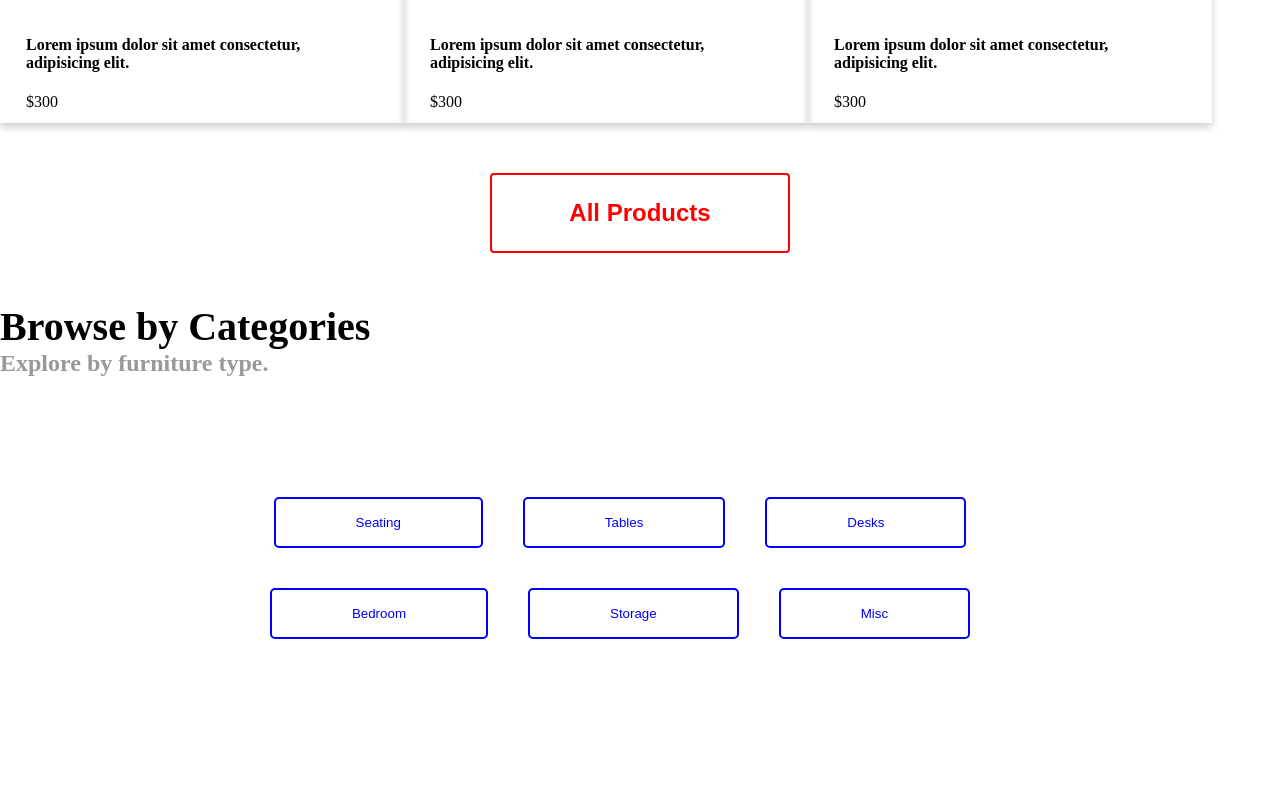
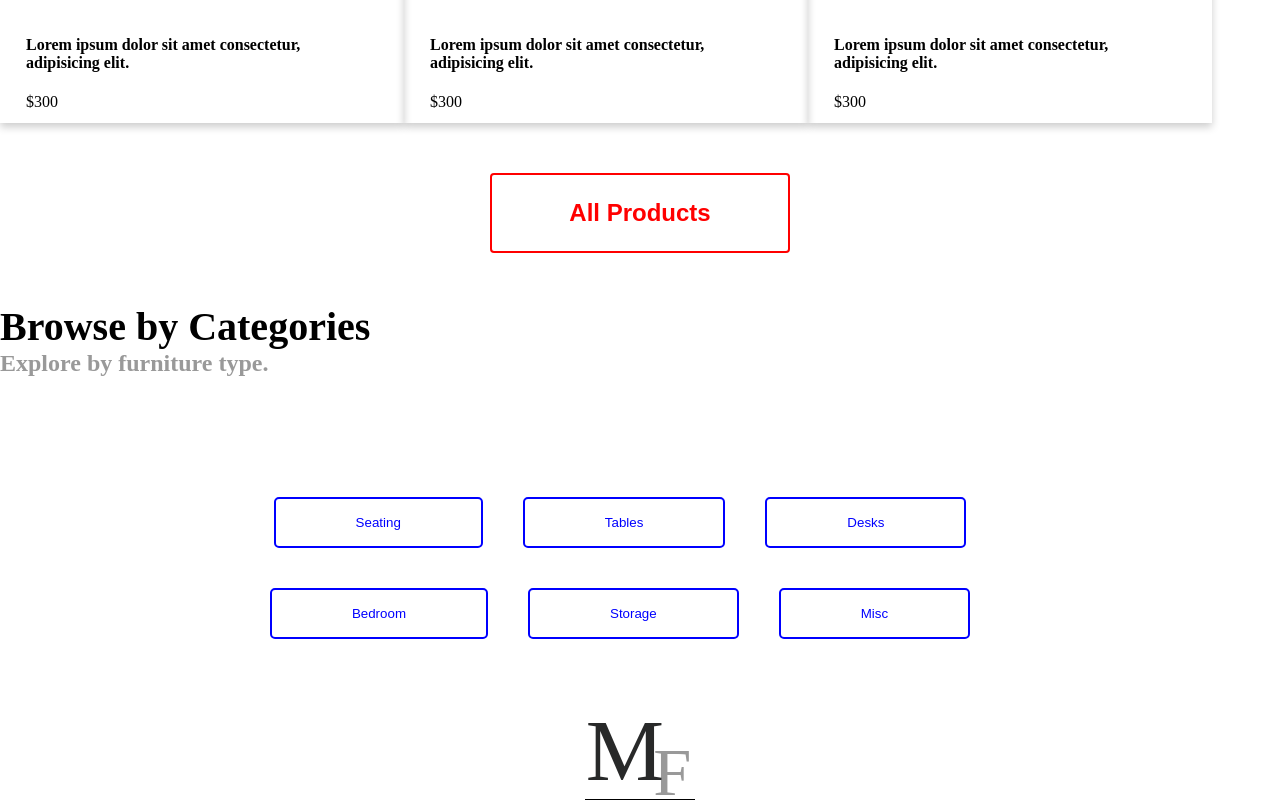
Before and after one commit to GabrielMontano17/BootcampCodigoChamba, a plain HTML site: page index.html in a window 1280 px wide. Shown: the part 1723-2523 px from the top of the page. Before the commit the page ends 2442 px from the top, so only its background shows below. Drawn offline with Linux system fonts and the light colour scheme.

Commit message:
footer ico agregado

```diff
--- a/css/styles.css
+++ b/css/styles.css
@@ -179,3 +179,13 @@ ul li {
         background-color: blue;
         cursor: pointer;
     }
+    .ico-footer {
+        display: flex;
+        justify-content: center;
+        align-items: center;
+    }
+
+    .ico-footer img{
+        height: 10vh;
+        border-bottom: 1px solid black;
+    }
--- a/index.html
+++ b/index.html
@@ -110,5 +110,10 @@
             </div>
         </div>
     </div>
+    <footer>
+        <div class="ico-footer">
+            <img src="assets/mf-logo-black.svg" alt="">
+        </div>
+    </footer>
 </body>
 </html>
```
